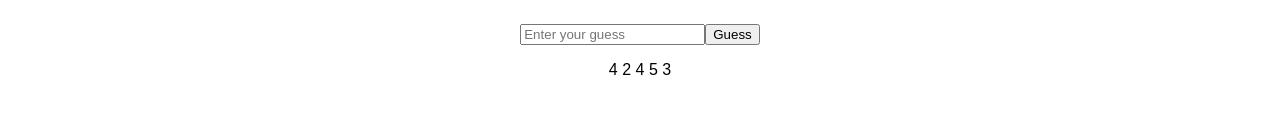
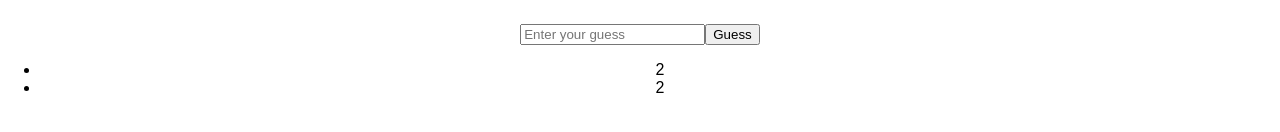
Before and after one commit to stevengalvis/hot-cold-app, a React (Create React App) app: page / in a window 1280 px wide. Shown: the part 234-366 px from the top of the page. Built offline with nearby package versions, Linux system fonts and the light colour scheme.

Commit message:
added users guess to display on the app

```diff
--- a/src/App.js
+++ b/src/App.js
@@ -19,7 +19,7 @@ class App extends Component {
       guessList: '',
       feedback: ''
     }
-    console.log(this.state);
+
 
   }
 
@@ -28,6 +28,7 @@ class App extends Component {
     this.setState({
       userGuess
     });
+    console.log(this.state);
   }
 
 
@@ -55,8 +56,8 @@ class App extends Component {
             <div className="App-header">
             </div>
             <FeedBack />
-            <GuessForm/>
-            <GuessList />
+            <GuessForm onChange={userGuess => this.setUserGuess(userGuess)}/>
+            <GuessList userGuess={this.state.userGuess} />
           </div>
         );
       }
--- a/src/components/guess-form.js
+++ b/src/components/guess-form.js
@@ -2,8 +2,16 @@ import React from 'react';
 
 export default function GuessForm(props) {
   return (
-    <form>
-      <input type="number" name="userGuess" id="userGuess" placeholder="Enter your guess" required/>
+    <form   onSubmit={e => {
+        e.preventDefault();
+          console.log(e.target.firstChild.value);
+        props.onChange(e.target.firstChild.value)
+        e.target.firstChild.value = '';
+      }}>
+      <input type="number" name="userGuess" id="userGuess" placeholder="Enter your guess" required
+
+
+        />
       <input type="submit" id="guessButton" name="submit" value="Guess"/>
       </form>
 
--- a/src/components/guessList.js
+++ b/src/components/guessList.js
@@ -3,8 +3,14 @@ import React from 'react';
 export default function GuessList(props) {
   return (
     // list items
-    <p>
-      <span> 4 2 4 5 3</span>
-      </p>
+    <div className="guessList">
+      <span>{props.userGuess}</span>
+
+      <ul>
+      <li>2</li>
+      <li>2</li>
+      </ul>
+      </div>
+
   )
 }
```
